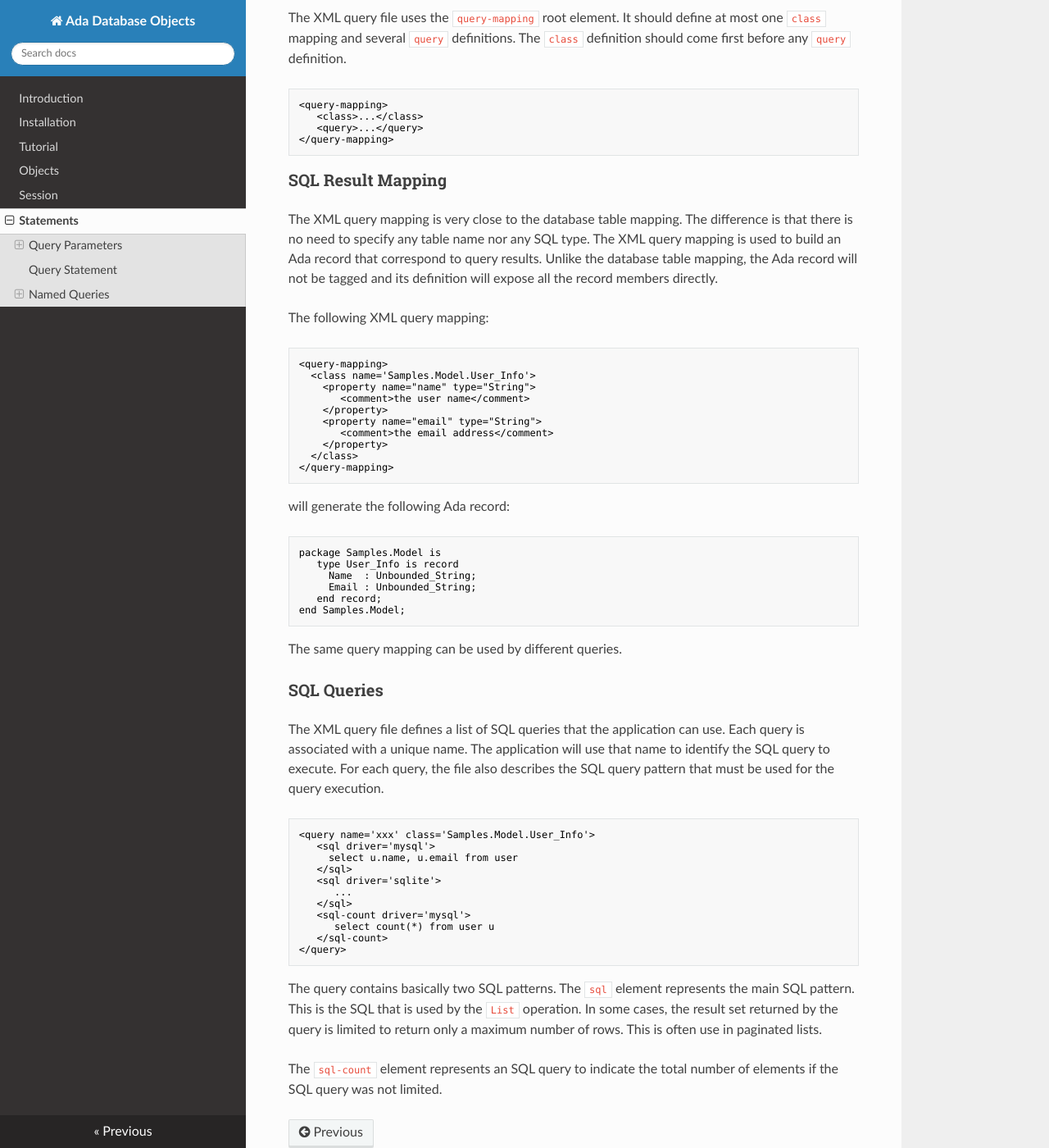
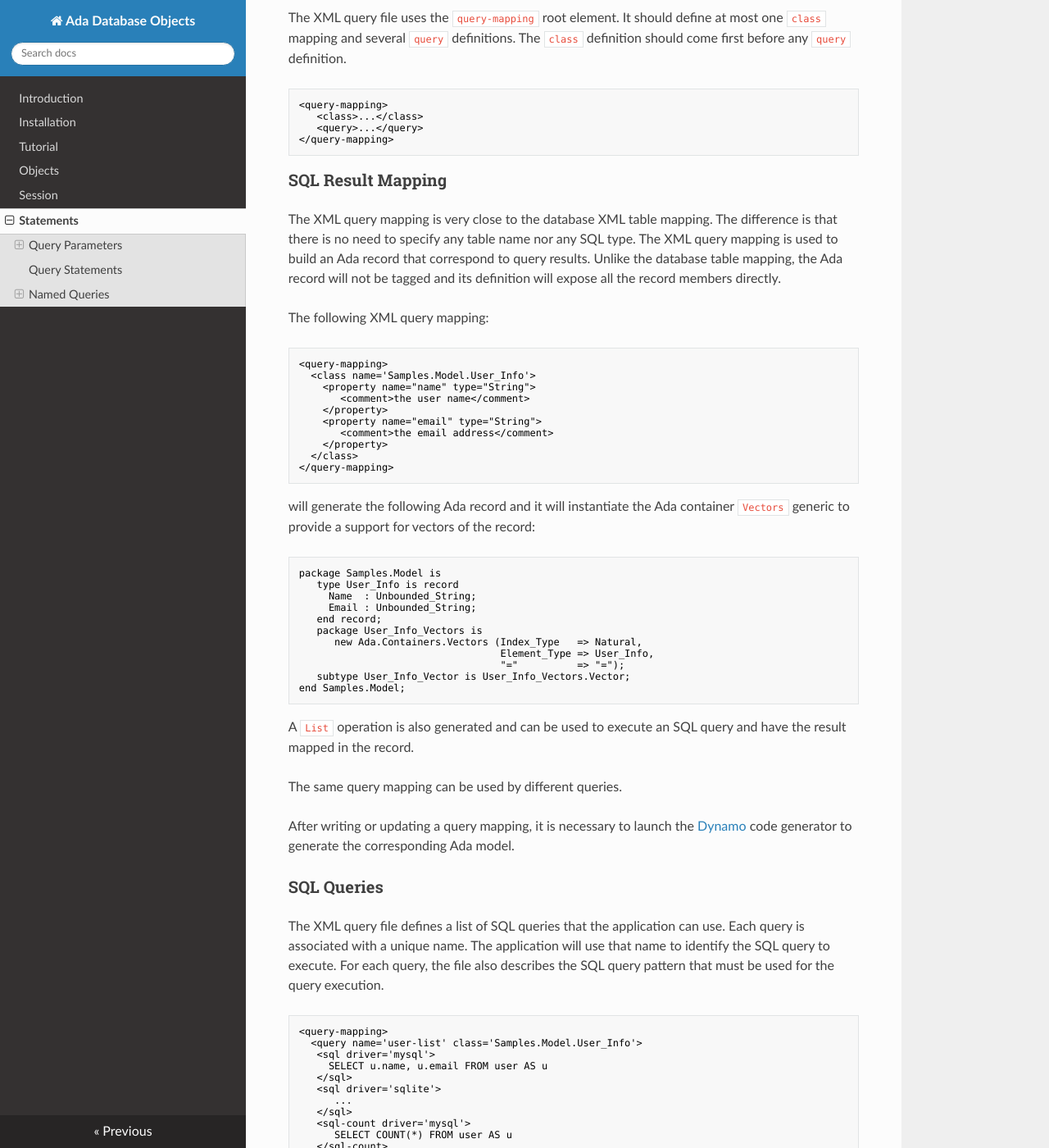
Before and after one commit to stcarrez/ada-ado, an MkDocs documentation site: the page built from docs/ADO_Statements.md, in a window 1280 px wide and 1400 px high, scrolled down 2589 px. Shown: the whole window at 82% size. Built offline with MkDocs 1.6.1, drawn with Linux system fonts in a browser that asks for light colours; nearby versions of some CDN libraries; old or Windows-style settings are respelled for this version of MkDocs; some of the changed text lies outside the part shown.

Commit message:
Rebuild with Dynamo

````diff
--- a/docs/ADO_Statements.md
+++ b/docs/ADO_Statements.md
@@ -53,14 +53,14 @@ is useful to replace parameters that are global to a session or to an applicatio
 
 
 
-## Query Statement
+## Query Statements
 The database query statement is represented by the `Query_Statement` type.
 The `Create_Statement` operation is provided on the `Session` type
 and it gets the SQL to execute as parameter.  For example:
 
 ```Ada
 Stmt : ADO.Statements.Query_Statement := Session.Create_Statement
-          ("select * from user where name = :name");
+          ("SELECT * FROM user WHERE name = :name");
 ```
 
 After the creation of the query statement, the parameters for the SQL query are provided
@@ -103,7 +103,7 @@ The benefit of the framework are the following:
 The database query framework uses an XML query file:
 
   * The XML query file defines a mapping that represents the result of SQL queries,
-  * The XML mapping is used by Dynamo to generate an Ada record,
+  * The XML mapping is used by Dynamo code generator to generate an Ada record,
   * The XML query file also defines a set of SQL queries, each query being identified by a unique name,
   * The XML query file is read by the application to obtain the SQL query associated with a query name,
   * The application uses the `List` procedure generated by Dynamo.
@@ -121,7 +121,7 @@ The `class` definition should come first before any `query` definition.
 ```
 
 ### SQL Result Mapping
-The XML query mapping is very close to the database table mapping.
+The XML query mapping is very close to the database XML table mapping.
 The difference is that there is no need to specify any table name
 nor any SQL type.  The XML query mapping is used to build an Ada
 record that correspond to query results.  Unlike the database table mapping,
@@ -143,7 +143,8 @@ The following XML query mapping:
 </query-mapping>
 ```
 
-will generate the following Ada record:
+will generate the following Ada record and it will instantiate the Ada container `Vectors`
+generic to provide a support for vectors of the record:
 
 ```Ada
 package Samples.Model is
@@ -151,10 +152,21 @@ package Samples.Model is
      Name  : Unbounded_String;
      Email : Unbounded_String;
    end record;
+   package User_Info_Vectors is
+      new Ada.Containers.Vectors (Index_Type   => Natural,
+                                  Element_Type => User_Info,
+                                  "="          => "=");
+   subtype User_Info_Vector is User_Info_Vectors.Vector;
 end Samples.Model;
 ```
 
+A `List` operation is also generated and can be used to execute an SQL query and have
+the result mapped in the record.
+
 The same query mapping can be used by different queries.
+
+After writing or updating a query mapping, it is necessary to launch the
+[Dynamo](https://github.com/stcarrez/dynamo) code generator to generate the corresponding Ada model.
 
 ### SQL Queries
 The XML query file defines a list of SQL queries that the application
@@ -164,17 +176,19 @@ the file also describes the SQL query pattern that must be used for
 the query execution.
 
 ```Ada
-<query name='xxx' class='Samples.Model.User_Info'>
+<query-mapping>
+  <query name='user-list' class='Samples.Model.User_Info'>
    <sql driver='mysql'>
-     select u.name, u.email from user
+     SELECT u.name, u.email FROM user AS u
    </sql>
    <sql driver='sqlite'>
       ...
    </sql>
    <sql-count driver='mysql'>
-      select count(*) from user u
+      SELECT COUNT(*) FROM user AS u
    </sql-count>
-</query>
+  </query>
+</query-mapping>
 ```
 
 The query contains basically two SQL patterns.  The `sql` element represents
@@ -184,3 +198,69 @@ a maximum number of rows.  This is often use in paginated lists.
 
 The `sql-count` element represents an SQL query to indicate the total number
 of elements if the SQL query was not limited.
+
+The `sql` and `sql-count` XML element can have an optional `driver` attribute.
+When defined, the attribute indicates the database driver name that is specific
+to the query.  When empty or not defined, the SQL is not specific to a database driver.
+
+For each query, the [Dynamo](https://github.com/stcarrez/dynamo) code generator generates a query definition instance which
+can be used in the Ada code to be able to use the query.  Such instance is static and
+readonly and serves as a reference when using the query.  For the above query,
+the [Dynamo](https://github.com/stcarrez/dynamo) code generator generates:
+
+```Ada
+package Samples.User.Model is
+   Query_User_List : constant ADO.Queries.Query_Definition_Access;
+private
+   ...
+end Samples.User.Model;
+```
+
+When a new query is added, the [Dynamo](https://github.com/stcarrez/dynamo) code generator must be launched to update
+the generated Ada code.
+
+### Using Named Queries
+In order to use a named query, it is necessary to create a query context instance
+and initialize it.  The query context holds the information about the query definition
+as well as the parameters to execute the query.  It provides a `Set_Query` and
+`Set_Count_Query` operation that allows to configure the named query to be executed.
+It also provides all the `Bind_Param` and `Add_Param` operations to allow giving the
+query parameters.
+
+```Ada
+with ADO.Sessions;
+with ADO.Queries;
+...
+  Session : ADO.Sessions.Session := Factory.Get_Session;
+  Query   : ADO.Queries.Context;
+  Users   : Samples.User.Model.User_Info_Vector;
+  ...
+     Query.Set_Query (Samples.User.Model.Query_User_List);
+     Samples.User.Model.List (Users, Session, Query);
+```
+
+To use the `sql-count` part of the query, you will use the `Set_Count_Query`
+with the same query definition.  You will then create a query statement from the
+named query context and run the query.  Since the query is expected to contain exactly
+one row, you can use the `Get_Result_Integer` to get the first row and column result.
+For example:
+
+```Ada
+Query.Set_Count_Query (Samples.User.Model.Query_User_List);
+...
+Stmt : ADO.Statements.Query_Statement
+  := Session.Create_Statement (Query);
+...
+Stmt.Execute;
+...
+Count : Natural := Stmt.Get_Result_Integer;
+```
+
+You may also use the `ADO.Datasets.Get_Count` operation which simplifies these steps
+in:
+
+```Ada
+Query.Set_Count_Query (Samples.User.Model.Query_User_List);
+...
+Count : Natural := ADO.Datasets.Get_Count (Session, Query);
+```
````
Also changed, not shown: docs/ADO_Sessions.md (+58 -0 lines).
